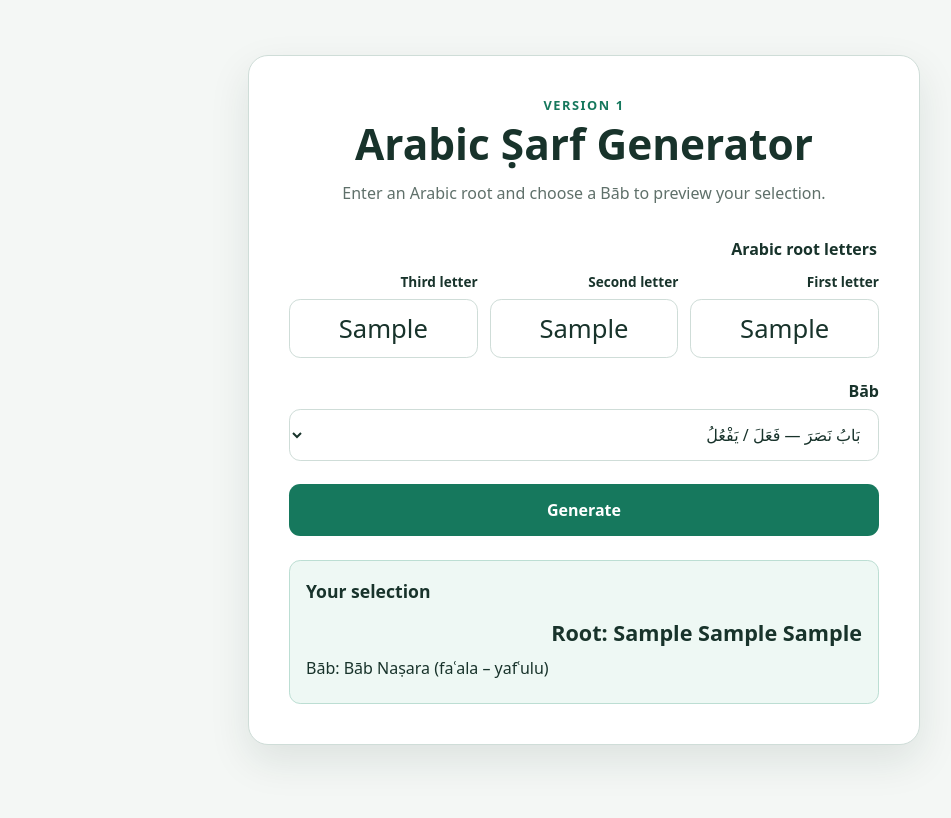
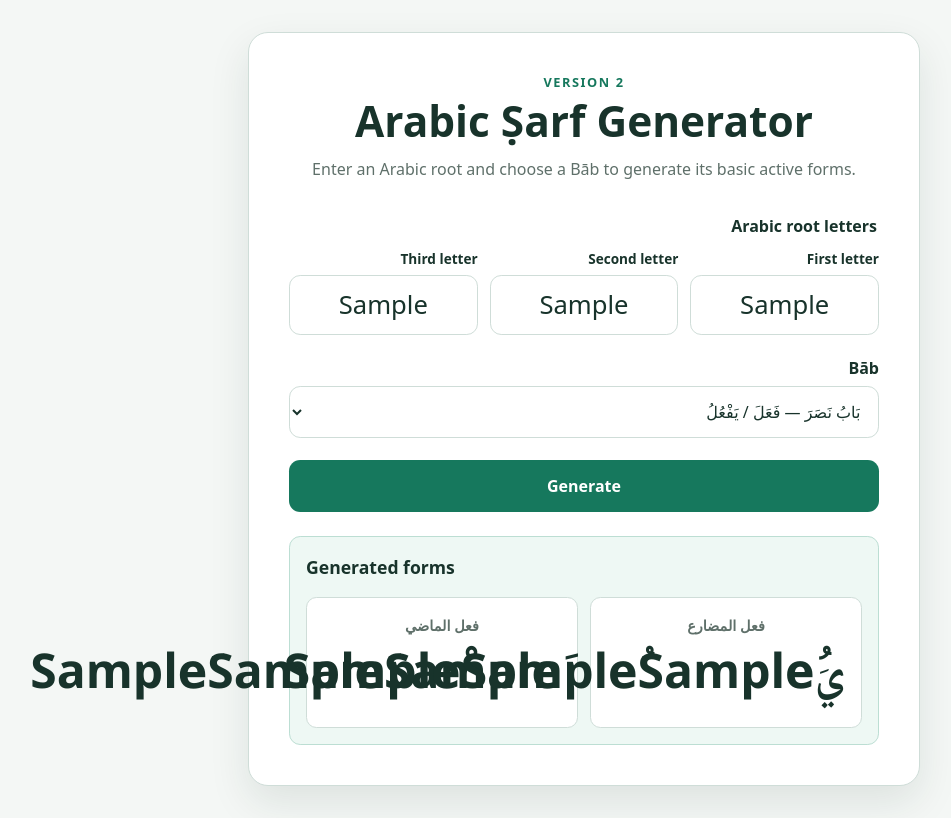
Before and after one commit to shahbaaz42/SarfMatrix, a plain HTML site: page index.html in a window 1280 px wide. Both pictures are taken after typing "Sample", "Sample", "Sample" into the empty fields and a click on the button "Generate". Shown: the whole page, without its empty margins (56-1007 px from the left). Drawn offline with Linux system fonts and the light colour scheme.

Commit message:
Implement Version 2 basic active forms

```diff
--- a/index.html
+++ b/index.html
@@ -9,9 +9,9 @@
   <body>
     <main class="app">
       <header class="app__header">
-        <p class="eyebrow">Version 1</p>
+        <p class="eyebrow">Version 2</p>
         <h1>Arabic Ṣarf Generator</h1>
-        <p>Enter an Arabic root and choose a Bāb to preview your selection.</p>
+        <p>Enter an Arabic root and choose a Bāb to generate its basic active forms.</p>
       </header>
 
       <!-- The form is right-to-left so Arabic is entered and read naturally. -->
@@ -37,19 +37,19 @@
         <div class="field bab-field">
           <label for="bab">Bāb</label>
           <select id="bab" name="bab">
-            <option value="Bāb Naṣara (faʿala – yafʿulu)">بَابُ نَصَرَ — فَعَلَ / يَفْعُلُ</option>
-            <option value="Bāb Ḍaraba (faʿala – yafʿilu)">بَابُ ضَرَبَ — فَعَلَ / يَفْعِلُ</option>
-            <option value="Bāb Fataḥa (faʿala – yafʿalu)">بَابُ فَتَحَ — فَعَلَ / يَفْعَلُ</option>
-            <option value="Bāb Samiʿa (faʿila – yafʿalu)">بَابُ سَمِعَ — فَعِلَ / يَفْعَلُ</option>
-            <option value="Bāb Karuma (faʿula – yafʿulu)">بَابُ كَرُمَ — فَعُلَ / يَفْعُلُ</option>
-            <option value="Bāb Ḥasiba (faʿila – yafʿilu)">بَابُ حَسِبَ — فَعِلَ / يَفْعِلُ</option>
+            <option value="نَصَرَ-يَنْصُرُ">بَابُ نَصَرَ — فَعَلَ / يَفْعُلُ</option>
+            <option value="ضَرَبَ-يَضْرِبُ">بَابُ ضَرَبَ — فَعَلَ / يَفْعِلُ</option>
+            <option value="فَتَحَ-يَفْتَحُ">بَابُ فَتَحَ — فَعَلَ / يَفْعَلُ</option>
+            <option value="سَمِعَ-يَسْمَعُ">بَابُ سَمِعَ — فَعِلَ / يَفْعَلُ</option>
+            <option value="كَرُمَ-يَكْرُمُ">بَابُ كَرُمَ — فَعُلَ / يَفْعُلُ</option>
+            <option value="حَسِبَ-يَحْسِبُ">بَابُ حَسِبَ — فَعِلَ / يَفْعِلُ</option>
           </select>
         </div>
 
         <button type="submit">Generate</button>
       </form>
 
-      <!-- JavaScript adds a summary here after the form is submitted. -->
+      <!-- JavaScript adds the generated active forms here after submission. -->
       <section id="results" class="results" aria-live="polite" aria-atomic="true"></section>
     </main>
 
--- a/script.js
+++ b/script.js
@@ -1,4 +1,58 @@
-// Collect the page elements once so they can be reused when the form is submitted.
+// These reusable marks correspond to the harakāt helper cells in the workbook.
+const HARAKAT = Object.freeze({
+  FATHA: "َ",
+  DAMMA: "ُ",
+  KASRA: "ِ",
+  SUKUN: "ْ",
+});
+
+// The two vowels used in Version 2 come directly from the workbook's Q1:U7 table.
+const BAB_CONFIG = Object.freeze({
+  "فَتَحَ-يَفْتَحُ": Object.freeze({
+    pastMiddleVowel: HARAKAT.FATHA,
+    presentMiddleVowel: HARAKAT.FATHA,
+  }),
+  "ضَرَبَ-يَضْرِبُ": Object.freeze({
+    pastMiddleVowel: HARAKAT.FATHA,
+    presentMiddleVowel: HARAKAT.KASRA,
+  }),
+  "نَصَرَ-يَنْصُرُ": Object.freeze({
+    pastMiddleVowel: HARAKAT.FATHA,
+    presentMiddleVowel: HARAKAT.DAMMA,
+  }),
+  "سَمِعَ-يَسْمَعُ": Object.freeze({
+    pastMiddleVowel: HARAKAT.KASRA,
+    presentMiddleVowel: HARAKAT.FATHA,
+  }),
+  "كَرُمَ-يَكْرُمُ": Object.freeze({
+    pastMiddleVowel: HARAKAT.DAMMA,
+    presentMiddleVowel: HARAKAT.DAMMA,
+  }),
+  "حَسِبَ-يَحْسِبُ": Object.freeze({
+    pastMiddleVowel: HARAKAT.KASRA,
+    presentMiddleVowel: HARAKAT.KASRA,
+  }),
+});
+
+function getBabConfig(bab) {
+  const config = BAB_CONFIG[bab];
+
+  if (!config) {
+    throw new Error(`Unknown Bāb: ${bab}`);
+  }
+
+  return config;
+}
+
+function buildActivePast([first, second, third], config) {
+  return `${first}${HARAKAT.FATHA}${second}${config.pastMiddleVowel}${third}${HARAKAT.FATHA}`;
+}
+
+function buildActivePresent([first, second, third], config) {
+  return `ي${HARAKAT.FATHA}${first}${HARAKAT.SUKUN}${second}${config.presentMiddleVowel}${third}${HARAKAT.DAMMA}`;
+}
+
+if (typeof document !== "undefined") {
   const form = document.querySelector("#sarf-form");
   const rootInputs = [
     document.querySelector("#root-one"),
@@ -9,23 +63,48 @@ const babSelect = document.querySelector("#bab");
   const results = document.querySelector("#results");
 
   form.addEventListener("submit", (event) => {
-  // Keep the form on this page instead of sending it to a server.
     event.preventDefault();
 
-  const root = rootInputs.map((input) => input.value.trim()).join(" ");
-  const selectedBab = babSelect.value;
+    const root = rootInputs.map((input) => input.value.trim());
+    const config = getBabConfig(babSelect.value);
+    const forms = [
+      ["فعل الماضي", buildActivePast(root, config)],
+      ["فعل المضارع", buildActivePresent(root, config)],
+    ];
 
-  // Build elements and use textContent so user input is displayed as plain text.
     const heading = document.createElement("h2");
-  heading.textContent = "Your selection";
+    heading.textContent = "Generated forms";
 
-  const rootSummary = document.createElement("p");
-  rootSummary.className = "root-result";
-  rootSummary.dir = "rtl";
-  rootSummary.textContent = `Root: ${root}`;
+    const formCards = forms.map(([label, value]) => {
+      const card = document.createElement("article");
+      card.className = "form-result";
+      card.dir = "rtl";
 
-  const babSummary = document.createElement("p");
-  babSummary.textContent = `Bāb: ${selectedBab}`;
+      const formLabel = document.createElement("h3");
+      formLabel.textContent = label;
 
-  results.replaceChildren(heading, rootSummary, babSummary);
+      const generatedForm = document.createElement("p");
+      generatedForm.lang = "ar";
+      generatedForm.textContent = value;
+
+      card.append(formLabel, generatedForm);
+      return card;
     });
+
+    const formGrid = document.createElement("div");
+    formGrid.className = "form-results";
+    formGrid.append(...formCards);
+
+    results.replaceChildren(heading, formGrid);
+  });
+}
+
+if (typeof module !== "undefined") {
+  module.exports = {
+    BAB_CONFIG,
+    HARAKAT,
+    buildActivePast,
+    buildActivePresent,
+    getBabConfig,
+  };
+}
--- a/style.css
+++ b/style.css
@@ -1,4 +1,4 @@
-/* A small set of reusable colours keeps this first version easy to change. */
+/* A small set of reusable colours keeps the design easy to change. */
 :root {
   color-scheme: light;
   --background: #f4f7f5;
@@ -163,17 +163,36 @@ button:focus-visible {
 }
 
 .results h2 {
-  margin: 0 0 0.5rem;
+  margin: 0 0 0.85rem;
   font-size: 1.1rem;
 }
 
-.results p {
-  margin: 0.25rem 0;
+.form-results {
+  display: grid;
+  grid-template-columns: repeat(2, minmax(0, 1fr));
+  gap: 0.75rem;
 }
 
-.root-result {
-  font-size: 1.35rem;
+.form-result {
+  padding: 1rem;
+  text-align: center;
+  background: var(--surface);
+  border: 1px solid var(--border);
+  border-radius: 0.65rem;
+}
+
+.form-result h3 {
+  margin: 0 0 0.35rem;
+  color: var(--muted);
+  font-size: 0.9rem;
+}
+
+.form-result p {
+  margin: 0;
+  font-family: "Noto Naskh Arabic", "Segoe UI", Tahoma, sans-serif;
+  font-size: clamp(2rem, 8vw, 3rem);
   font-weight: 700;
+  line-height: 1.4;
 }
 
 @media (max-width: 32rem) {
@@ -192,4 +211,8 @@ button:focus-visible {
   .root-inputs label {
     font-size: 0.75rem;
   }
+
+  .form-results {
+    grid-template-columns: 1fr;
+  }
 }
```
Also changed, not shown: README.md. Lines whose indentation alone changed are shown as unchanged.
